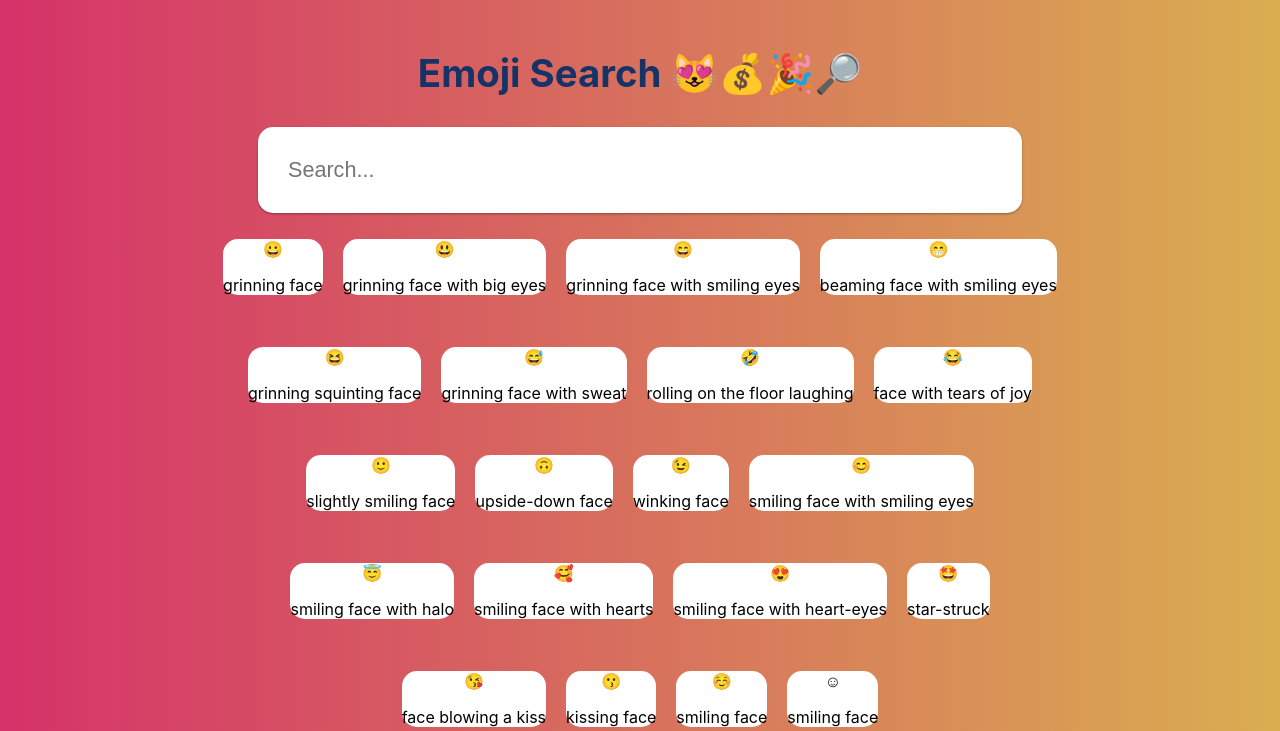
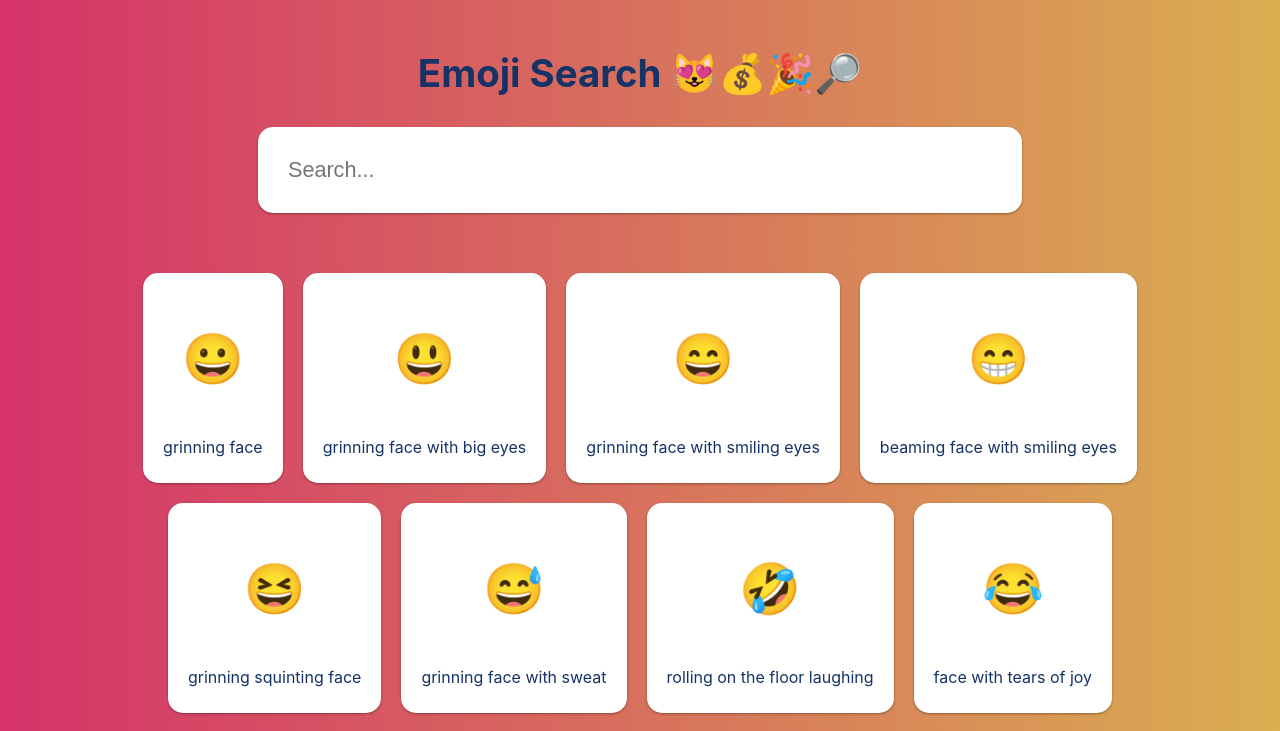
Before and after one commit to jdleo/Emoji-Search, a React (Create React App) app: page / in a window 1280 px wide. Shown: the top 731 px of the page. Built offline with nearby package versions, Linux system fonts and the light colour scheme.

Commit message:
better collection styling

```diff
--- a/src/App.css
+++ b/src/App.css
@@ -5,6 +5,23 @@
 .Card {
   border-radius: 15px;
   background-color: white;
+  box-shadow: 0 1px 3px rgba(0,0,0,0.12), 0 1px 2px rgba(0,0,0,0.24);
+  padding-top: 5px;
+  padding-bottom: 10px;
+  padding-left: 20px;
+  padding-right: 20px;
+}
+
+.Emoji-text {
+  font-size: 3.1em;
+}
+
+.Name-text {
+  color: #153366;
+}
+
+.Main-container {
+  margin-top: 50px;
 }
 
 .Main-header {
--- a/src/App.js
+++ b/src/App.js
@@ -5,7 +5,7 @@ import emojiJson from './emoji.json'
 import { Container, Row, Col } from 'reactstrap';
 
 
-function readJson() {
+function renderEmojiList() {
   //numbers by groups of fours
   var nums = [];
   //create list
@@ -14,46 +14,46 @@ function readJson() {
   }
 
   return (
-    <Container>
+    <Container className="Main-container">
       {
         nums.map(num =>
           <Row>
-            <Col style={{display: "inline-block", padding: "10px"}} key={emojiJson[num].codes}>
+            <Col style={{display: "inline-block", margin: "10px"}} key={emojiJson[num].char}>
               <div className="Card">
-                <p>
+                <p className="Emoji-text">
                   {emojiJson[num].char}
                 </p>
-                <p>
+                <p className="Name-text">
                   {emojiJson[num].name}
                 </p>
               </div>
             </Col>
-            <Col style={{display: "inline-block", padding: "10px"}} key={emojiJson[num+1].codes}>
+            <Col style={{display: "inline-block", margin: "10px"}} key={emojiJson[num+1].char}>
               <div className="Card">
-                <p>
+                <p className="Emoji-text">
                   {emojiJson[num+1].char}
                 </p>
-                <p>
+                <p className="Name-text">
                   {emojiJson[num+1].name}
                 </p>
               </div>
             </Col>
-            <Col style={{display: "inline-block", padding: "10px"}} key={emojiJson[num+2].codes}>
+            <Col style={{display: "inline-block", margin: "10px"}} key={emojiJson[num+2].char}>
               <div className="Card">
-                <p>
+                <p className="Emoji-text">
                   {emojiJson[num+2].char}
                 </p>
-                <p>
+                <p className="Name-text">
                   {emojiJson[num+2].name}
                 </p>
               </div>
             </Col>
-            <Col style={{display: "inline-block", padding: "10px"}} key={emojiJson[num].codes}>
+            <Col style={{display: "inline-block", margin: "10px"}} key={emojiJson[num].char}>
               <div className="Card">
-                <p>
+                <p className="Emoji-text">
                   {emojiJson[num+3].char}
                 </p>
-                <p>
+                <p className="Name-text">
                   {emojiJson[num+3].name}
                 </p>
               </div>
@@ -70,7 +70,7 @@ function App() {
   return (
     <div className="App">
       <MainApp/>
-      {readJson()}
+      {renderEmojiList()}
     </div>
   );
 }
```
